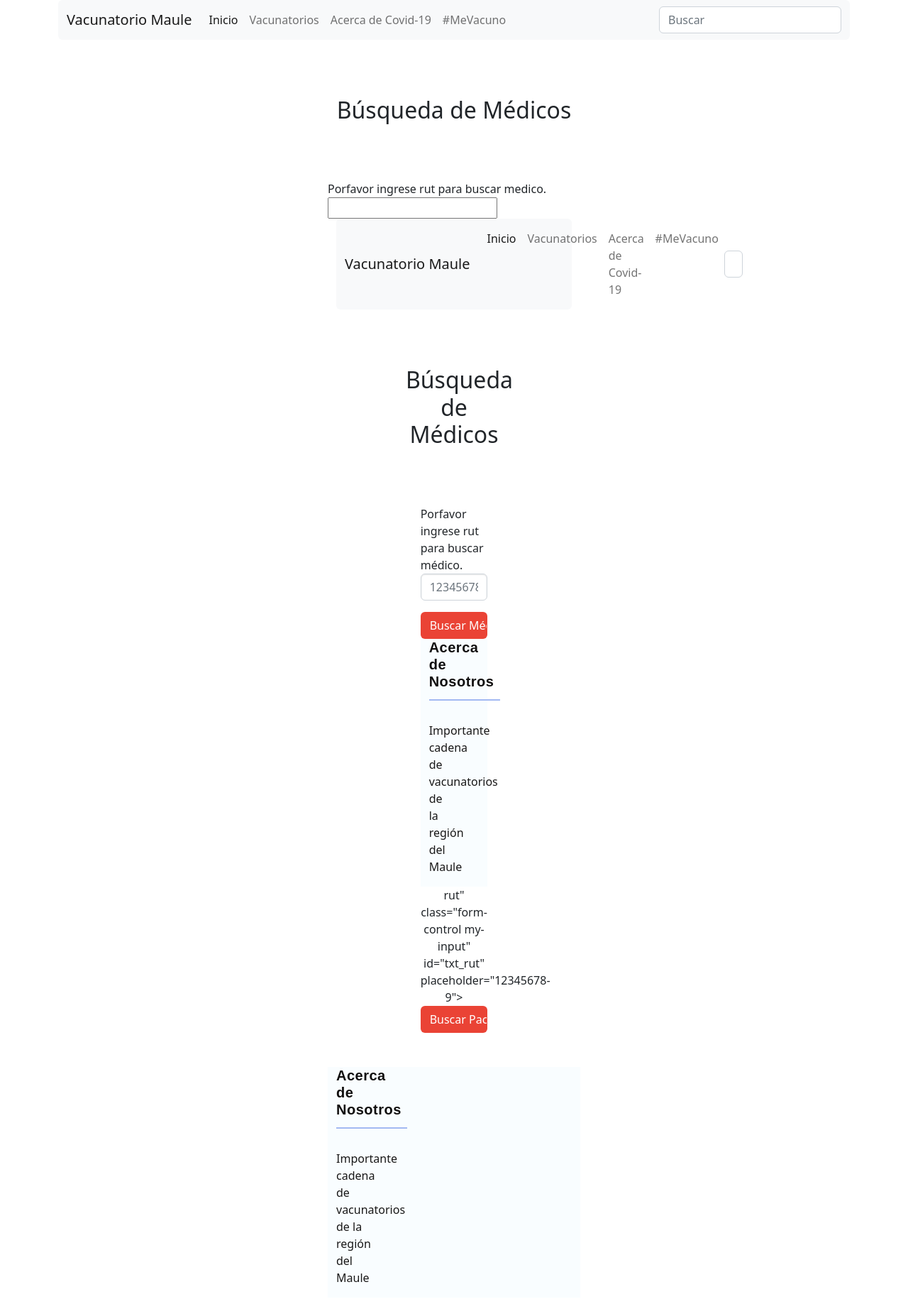
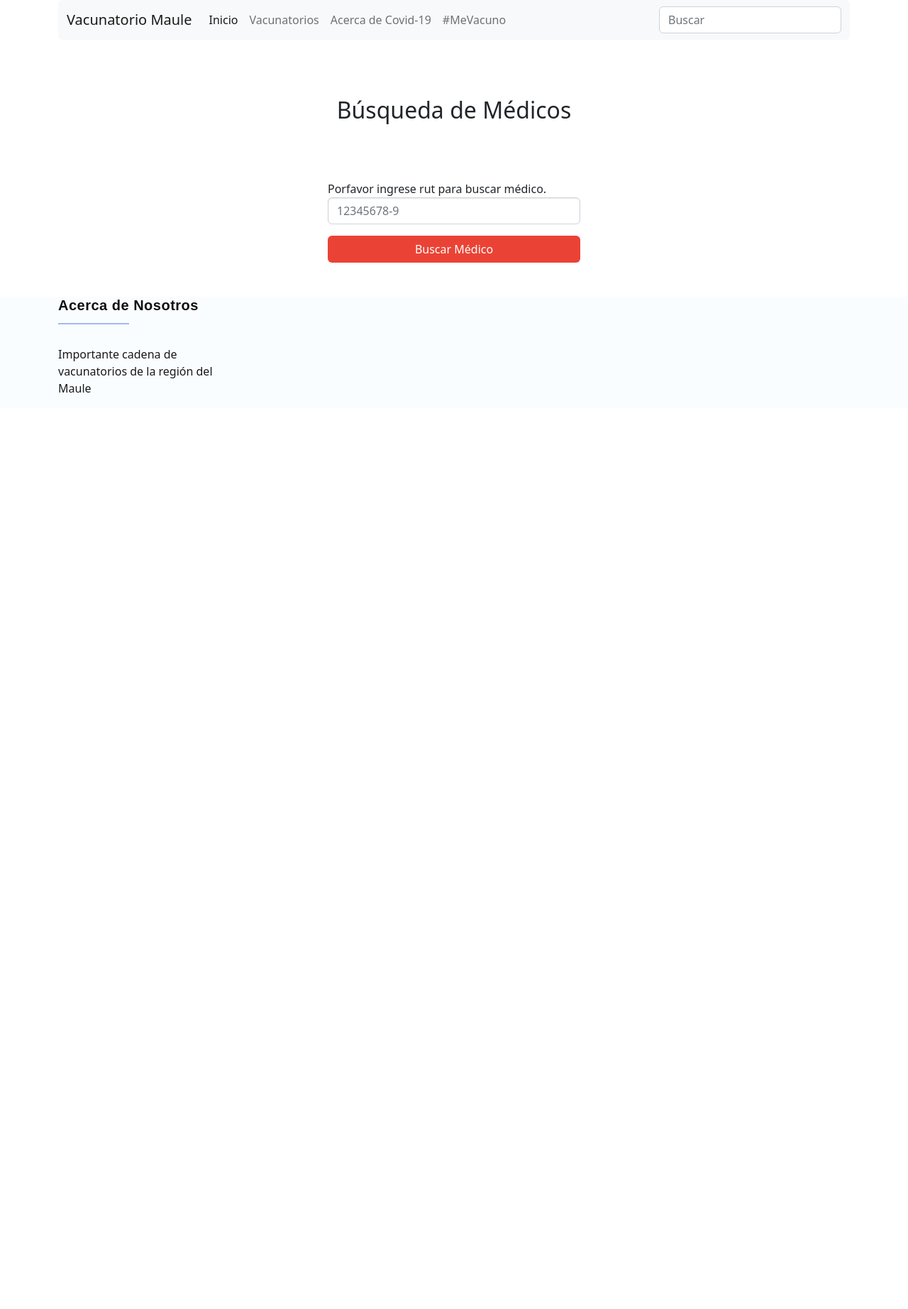
Before and after one commit to nacho0v/Prueba3-master, a Django app: page /busqueda_medico/ in a window 1280 px wide. Shown: the whole page at 71% size. After the commit the page ends 553 px from the top, so only its background shows below. Run offline with Django 4.2, Linux system fonts and the light colour scheme; some libraries are stand-ins or nearby versions.

Commit message:
add buscar medico

```diff
--- a/prueba3/app_gestion/templates/busqueda_medico.html
+++ b/prueba3/app_gestion/templates/busqueda_medico.html
@@ -1,40 +1,4 @@
 <!DOCTYPE html>
-<html lang="en">
-<head>
-   <meta charset="UTF-8">
-   <meta http-equiv="X-UA-Compatible" content="IE=edge">
-   <meta name="viewport" content="width=device-width, initial-scale=1.0">
-   <title>BUSCAR MEDICO</title>
-   {% load static %}
-   <link rel="stylesheet" href="{% static 'css/index.css' %}">
-   <link href="//maxcdn.bootstrapcdn.com/bootstrap/4.1.1/css/bootstrap.min.css" rel="stylesheet" id="bootstrap-css">
-   <!-- CSS only -->
-<link href="https://cdn.jsdelivr.net/npm/bootstrap@5.2.0-beta1/dist/css/bootstrap.min.css" rel="stylesheet" integrity="sha384-0evHe/X+R7YkIZDRvuzKMRqM+OrBnVFBL6DOitfPri4tjfHxaWutUpFmBp4vmVor" crossorigin="anonymous">
-<script src="//maxcdn.bootstrapcdn.com/bootstrap/4.1.1/js/bootstrap.min.js"></script>
-<script src="//cdnjs.cloudflare.com/ajax/libs/jquery/3.2.1/jquery.min.js"></script>
-<!------ Include the above in your HEAD tag ---------->
-
-<link href="https://stackpath.bootstrapcdn.com/font-awesome/4.7.0/css/font-awesome.min.css" rel="stylesheet">
-</head>
-<body>
-
-   {% include "encabezado.html" %}
-
-   <div class="container">
-      <div class="col-md-6 mx-auto text-center">
-         <div class="header-title">
-            <h2 class="wv-heading--subtitle">
-               Búsqueda de Médicos
-            </h2>
-         </div>
-      </div>
-      <div class="row">
-         <div class="col-md-4 mx-auto">
-            <div class="myform form ">
-               <form action="/buscar/" method="get" name="formulario_medico">
-                    <div class="form-group">
-                        Porfavor ingrese rut para buscar medico.
-                        <input type="text" name="txt_<!DOCTYPE html>
 <html lang="en">
 <head>
    <meta charset="UTF-8">
@@ -67,30 +31,13 @@
       <div class="row">
          <div class="col-md-4 mx-auto">
             <div class="myform form ">
-               <form action="/buscar/" method="get" name="formulario_ingreso">
+               <form action="/buscar_medico/" method="get" name="formulario_ingreso">
                     <div class="form-group">
                         Porfavor ingrese rut para buscar médico.
                         <input type="text" name="txt_med_rut"  class="form-control my-input" id="txt_med_rut" placeholder="12345678-9">
                     </div>
                     <div class="text-center ">
-                        <input type="submit" class=" btn btn-block g-button" value="Buscar Médico>
-                    </div>
-
-               </form>
-            </div>
-         </div>
-      </div>
-   </div>
-
-<br><br>
-<!-- JavaScript Bundle with Popper -->
-<script src="https://cdn.jsdelivr.net/npm/bootstrap@5.2.0-beta1/dist/js/bootstrap.bundle.min.js" integrity="sha384-pprn3073KE6tl6bjs2QrFaJGz5/SUsLqktiwsUTF55Jfv3qYSDhgCecCxMW52nD2" crossorigin="anonymous"></script>
-{% include "footer.html" %}
-</body>
-</html>rut"  class="form-control my-input" id="txt_rut" placeholder="12345678-9">
-                    </div>
-                    <div class="text-center ">
-                        <input type="submit" class=" btn btn-block g-button" value="Buscar Paciente">
+                        <input type="submit" class=" btn btn-block g-button" value="Buscar Médico">
                     </div>
 
                </form>
--- a/prueba3/app_gestion/templates/listar_todo_medico.html
+++ b/prueba3/app_gestion/templates/listar_todo_medico.html
@@ -55,11 +55,6 @@
                         {% endif %}
                     </tbody>
                 </table>
-
-                    <div class="text-center ">
-                        <input type="submit" class=" btn btn-block g-button" value="Listar Médicos">
-                    </div>
-
                </form>
             </div>
          </div>
--- a/prueba3/app_gestion/views.py
+++ b/prueba3/app_gestion/views.py
@@ -85,8 +85,8 @@ def buscar(request):
 def buscar_medico(request):
     if request.GET["txt_med_rut"]:
         med_rut = request.GET["txt_med_rut"]
-        medicos = Medico.objects.filter(rut__icontains=med_rut)
-        return render(request,"listar.html",{"medicos":medicos,"query":med_rut})
+        medicos = Medico.objects.filter(med_rut__icontains=med_rut)
+        return render(request,"listar_medico.html",{"medicos":medicos,"query":med_rut})
     else:
         mensaje = "Debe ingresar el RUT del medico a buscar"
         return HttpResponse(mensaje)
```
Also changed, not shown: prueba3/db.sqlite3.
